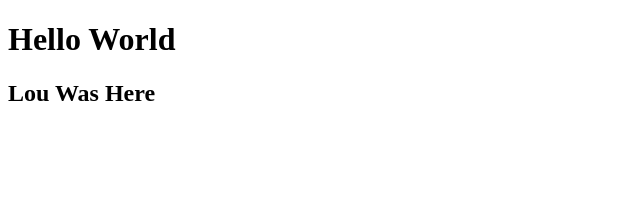
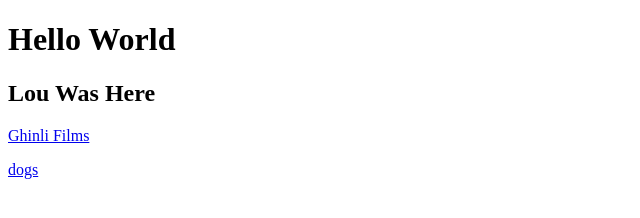
Before and after one commit to lousd22/SERC-Web-App, a plain HTML site: page index.html in a window 1280 px wide. Shown: the whole page, without its empty margins (0-640 px from the left). Drawn offline with Linux system fonts and the light colour scheme.

Commit message:
added links

```diff
--- a/index.html
+++ b/index.html
@@ -9,5 +9,7 @@
 <body>
     <h1>Hello World</h1>
     <h2>Lou Was Here</h2>
+    <p><a href="/tania/index.html">Ghinli Films</a></p>
+    <p><a href="/dogs/index.html">dogs</a></p>
 </body>
 </html>
```
Also changed, not shown: Tania/scripts.js (renamed from Tania/script.js).
